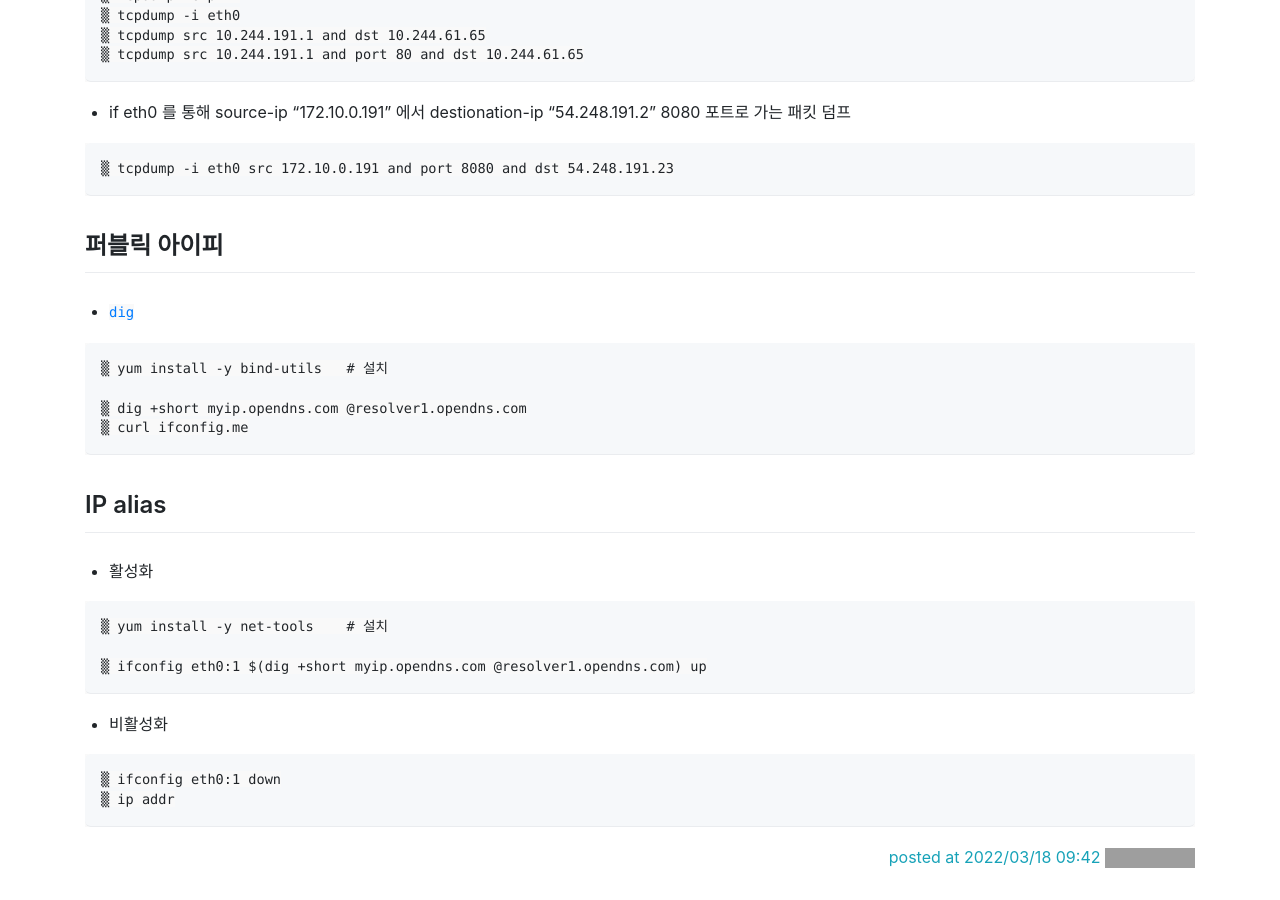
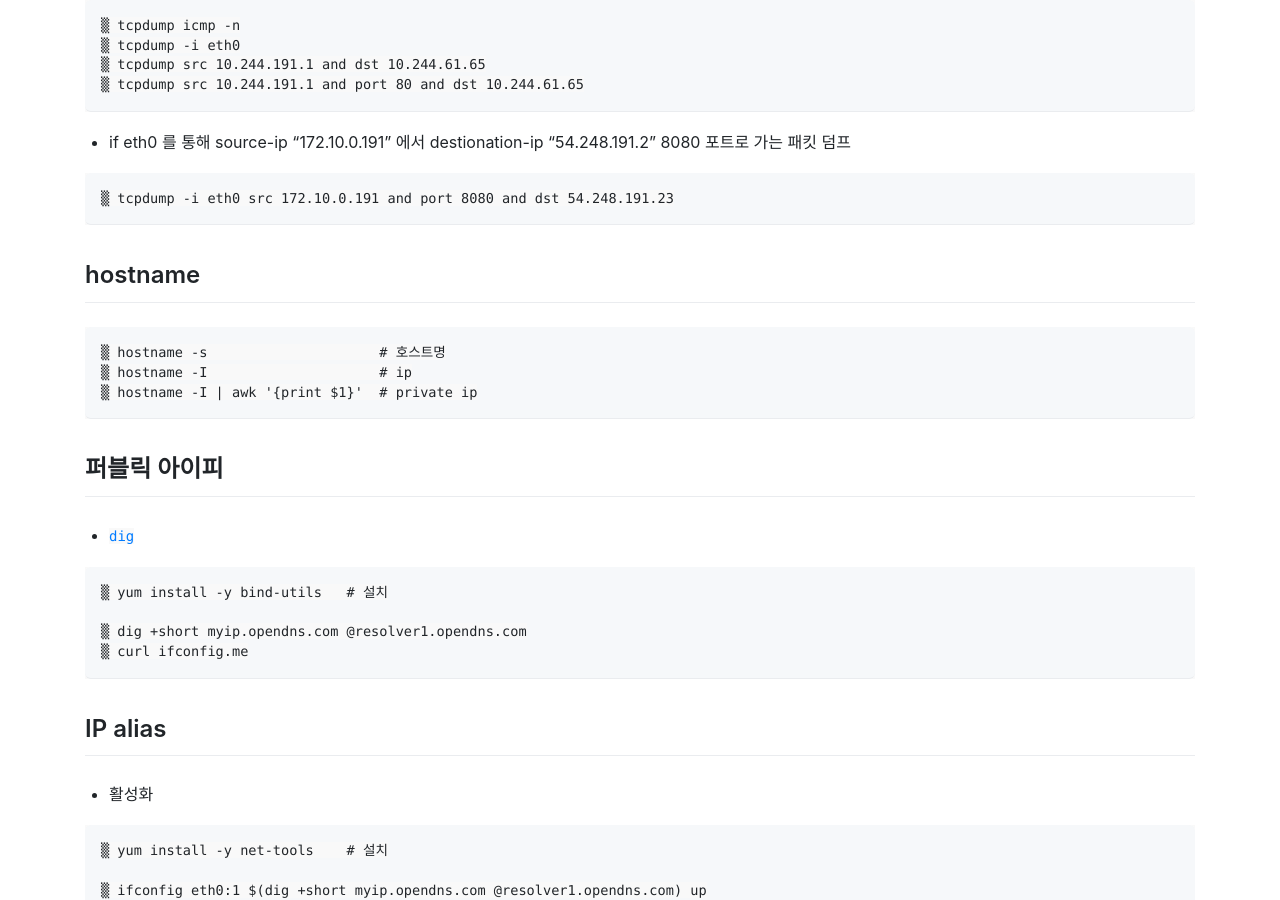
Before and after one commit to itnpeople/itnpeople.github.com, a Jekyll site: the page built from _posts/tip/0000-01-02-network.md, in a window 1280 px wide and 900 px high, scrolled down 6210 px. Built offline with Jekyll 4.4.1, drawn with Linux system fonts in a browser that asks for light colours; some of the changed text lies outside the part shown; grey boxes are pictures that could not be loaded.

Commit message:
docs: hostname command

````diff
--- a/_posts/tip/0000-01-02-network.md
+++ b/_posts/tip/0000-01-02-network.md
@@ -24,6 +24,7 @@ description: Development Tips - Linux Network
 * [`route`](#route)
 * [`iptable`](#iptable)
 * [`tcpdump`](#tcpdump)
+* [`hostname`](#hostname)
 * [퍼블릭 아이피](#퍼블릭-아이피)
 * [IP alias](#ip-alias)
 
@@ -288,6 +289,13 @@ description: Development Tips - Linux Network
 ▒ tcpdump -i eth0 src 172.10.0.191 and port 8080 and dst 54.248.191.23
 ```
 
+## hostname
+
+```
+▒ hostname -s                     # 호스트명
+▒ hostname -I                     # ip
+▒ hostname -I | awk '{print $1}'  # private ip
+```
 
 ## 퍼블릭 아이피
 
````
Also changed, not shown: other parts of _posts/tip/0000-01-02-network.md (+1 -1 lines).
